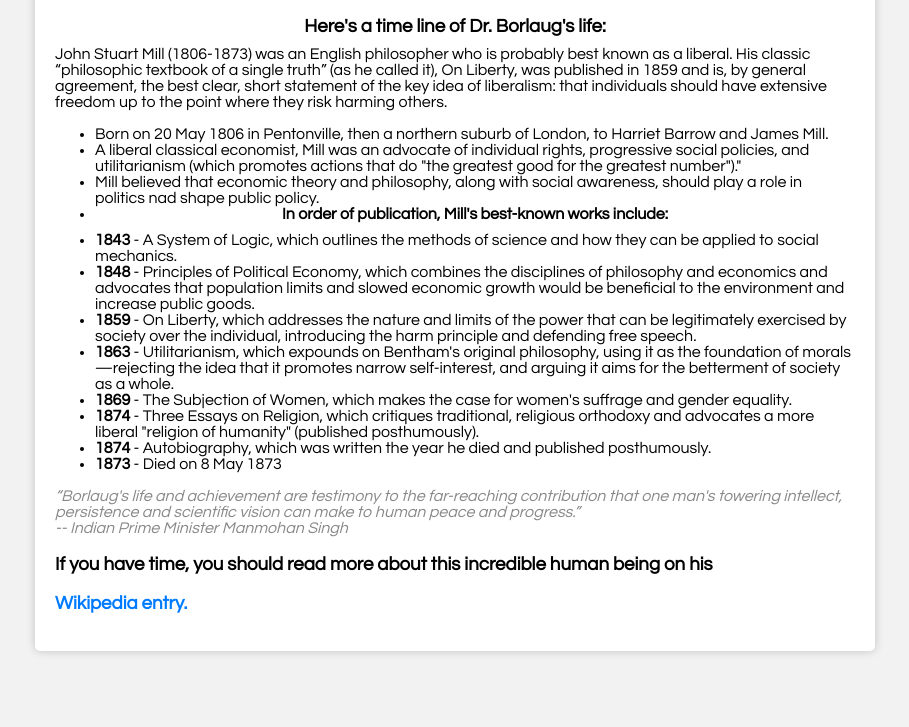
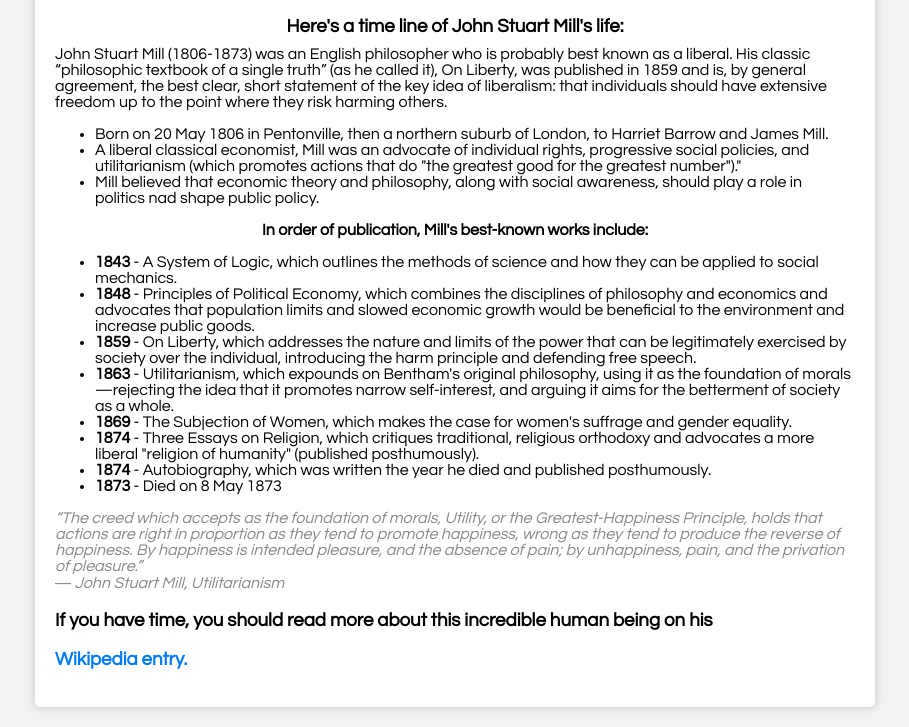
Before and after one commit to TrinaIlyza/CIT142H-PROJECTS, a plain HTML site: page Tribute Page/index.html in a window 1280 px wide. Shown: the part 434-1161 px from the top of the page, without its empty margins (185-1094 px from the left). Before the commit the page ends 1105 px from the top, so only its background shows below. Drawn offline with Linux system fonts and the light colour scheme.

Commit message:
modified tribute page

```diff
--- a/Tribute Page/index.html
+++ b/Tribute Page/index.html
@@ -4,7 +4,7 @@
     <meta charset="UTF-8">
     <meta http-equiv="X-UA-Compatible" content="IE=edge">
     <meta name="viewport" content="width=device-width, initial-scale=1.0">
-    <title>Dr. Norman Borlaug</title>
+    <title>John Stuart Mill</title>
     <link rel="stylesheet" href="styles/styles.css">
 </head>
 <body>
@@ -18,16 +18,16 @@
             <figcaption id="img-caption">picture of John Stuart Mill</figcaption>
         </div>
         <div id="tribute-info">
-            <h3 class="centered">Here's a time line of Dr. Borlaug's life:</h3>
-
-
+            <h3 class="centered">Here's a time line of John Stuart Mill's life:</h3>
             <div>
                 <p>John Stuart Mill (1806-1873) was an English philosopher who is probably best known as a liberal. His classic “philosophic textbook of a single truth” (as he called it), On Liberty, was published in 1859 and is, by general agreement, the best clear, short statement of the key idea of liberalism: that individuals should have extensive freedom up to the point where they risk harming others.                </p>
                 <ul>
                 <li> Born on 20 May 1806 in Pentonville, then a northern suburb of London, to Harriet Barrow and James Mill.</li>
                 <li> A liberal classical economist, Mill was an advocate of individual rights, progressive social policies, and utilitarianism (which promotes actions that do "the greatest good for the greatest number")."</li>
                 <li> Mill believed that economic theory and philosophy, along with social awareness, should play a role in politics nad shape public policy. </li>
-                <li class="centered">In order of publication, Mill's best-known works include:</li>
+                </ul>
+                <p class="centered">In order of publication, Mill's best-known works include:</p>
+                <ul>
                 <li><strong>1843</strong> - A System of Logic, which outlines the methods of science and how they can be applied to social mechanics.</li>
                 <li><strong>1848</strong> - Principles of Political Economy, which combines the disciplines of philosophy and economics and advocates that population limits and slowed economic growth would be beneficial to the environment and increase public goods.</li>
                 <li><strong>1859</strong> - On Liberty, which addresses the nature and limits of the power that can be legitimately exercised by society over the individual, introducing the harm principle and defending free speech.</li>
@@ -38,8 +38,8 @@
                 <li><strong>1873</strong> - Died on 8 May 1873</li>
             </ul>
             </div>
-            <q class="ending">Borlaug's life and achievement are testimony to the far-reaching contribution that one man's towering intellect, persistence and scientific vision can make to human peace and progress.</q>
-            <p class="ending">-- Indian Prime Minister Manmohan Singh</p>
+            <q class="ending">The creed which accepts as the foundation of morals, Utility, or the Greatest-Happiness Principle, holds that actions are right in proportion as they tend to promote happiness, wrong as they tend to produce the reverse of happiness. By happiness is intended pleasure, and the absence of pain; by unhappiness, pain, and the privation of pleasure.</q>
+            <p class="ending">― John Stuart Mill, Utilitarianism</p>
             <footer>
                 <h3>If you have time, you should read more about this incredible human being on his <a id="tribute-link" href="https://fivebooks.com/people/books-by-john-stuart-mill/#:~:text=As%20described%20in%20Mill's%20autobiography,Victorian%20Firebrand%20by%20Richard%20Reeves." target="_blank">Wikipedia entry.</a></h3>
             </footer>
```
